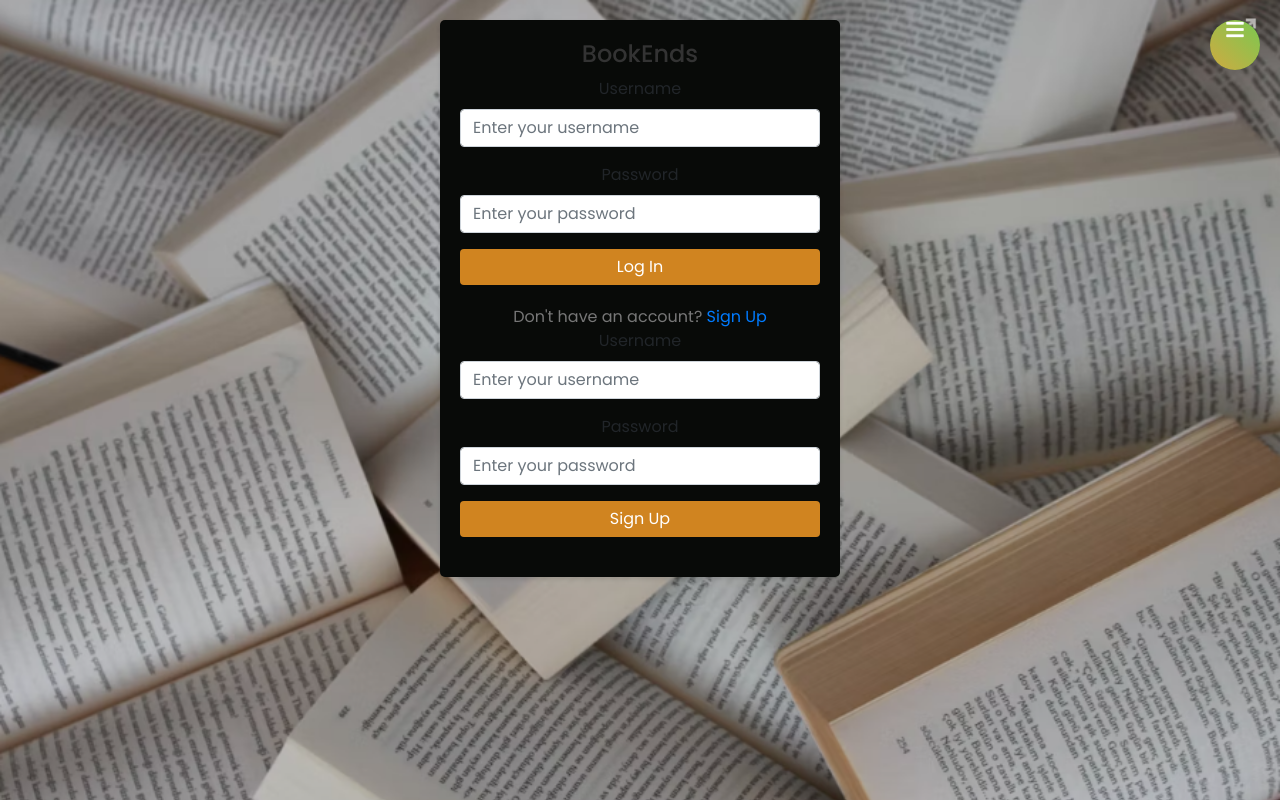
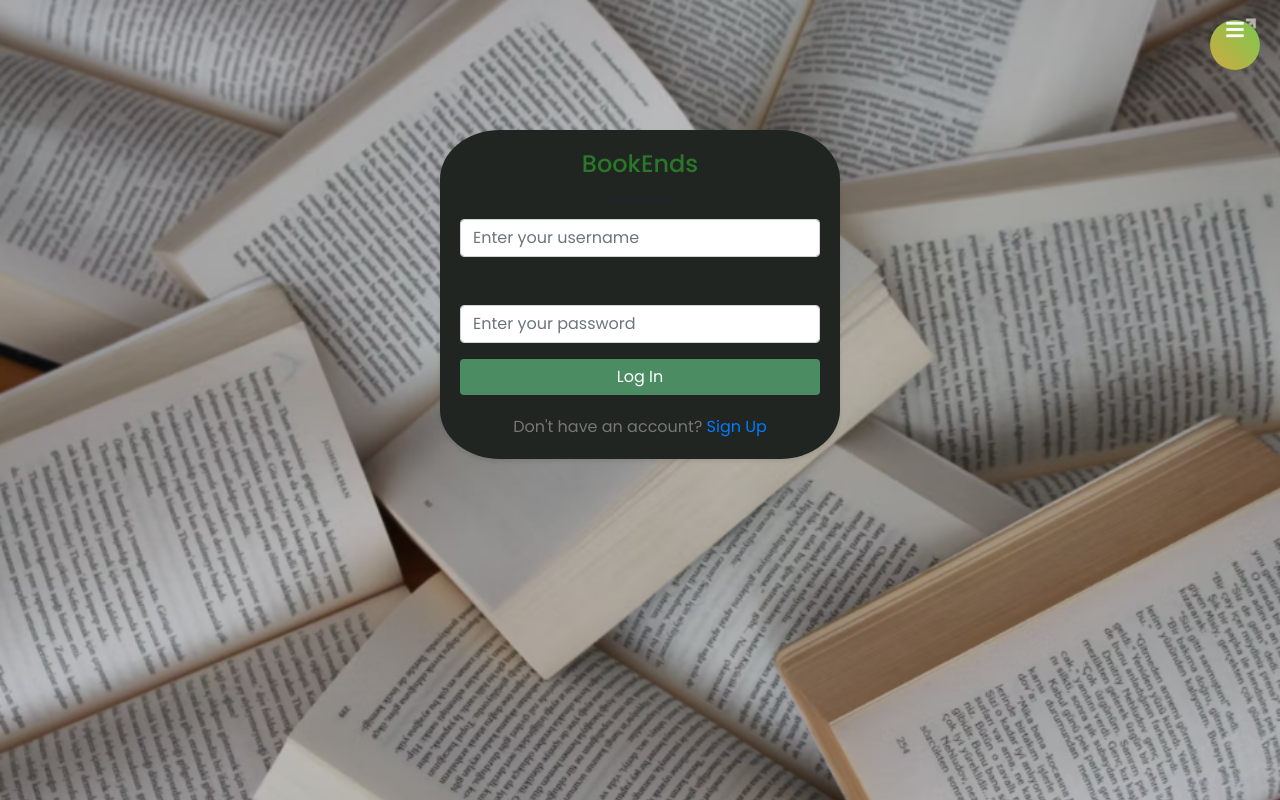
Before and after one commit to SidneyEdwards/GreenPage, a Node server app: page /login in a window 1280 px wide. Run offline with Node 20, Linux system fonts and the light colour scheme; some libraries are stand-ins or nearby versions.

Commit message:
login-smaller

```diff
--- a/views/layouts/main.handlebars
+++ b/views/layouts/main.handlebars
@@ -144,9 +144,9 @@ input[type="checkbox"]{
 <ul>
 
             <li><a href="/login">Login or Sign Up</a></li>
-            <li><a href="#">View Available Books</a></li>
-            <li><a href="/profile">View My Books</a></li>
-            <li><a href="/home">Home</a></li>
+            <li><a href="/mainlibrary">View Available Books</a></li>
+            <li><a href="/userlibrarys">View My Books</a></li>
+            <li><a href="/">Home</a></li>
 
 </ul>
       </div>
--- a/views/login.handlebars
+++ b/views/login.handlebars
@@ -3,6 +3,8 @@
     /* Add your custom styles here */
     .body {
     font-family: Arial, sans-serif;
+    font-color:  #acdfac;
+
     background: url("/images/books.jpg");
     background-size: cover;
     width: 100%;
@@ -13,16 +15,17 @@
 
     .login-card {
     max-width: 400px;
-    margin: 0 auto;
-        background-color: #080a08;
-    border-radius: 5px;
-    box-shadow: 0 2px 4px rgba(0, 0, 0, 0.1);
+    margin: 110 auto;
+    background-color: #212521;
+    font-color: #98b998;
+    border-radius: 15%;
+    box-shadow: 0 2px 4px rgba(7, 7, 7, 0.1);
     padding: 20px;
     text-align: center;
     }
 
     .login-title {
-    color: #333;
+    color: #297829;
     font-size: 24px;
     margin-top: 0;
     }
@@ -32,14 +35,14 @@
     }
 
     .login-form .btn-login {
-    background-color: #d08420;
+    background-color: #4b8c62;
     color: #fff;
     border: none;
     width: 100%;
     }
 
     .login-form .btn-login:hover {
-    background-color: #b7592d;
+    background-color: #29802d;
     }
 
     .login-form .form-footer {
@@ -61,21 +64,7 @@
     </div>
     <button type="submit" class="btn btn-login">Log In</button>
     <div class="form-footer">
-        Don't have an account? <a href="#">Sign Up</a>
-    </div>
-
-<div class="signIn-card">
-    <form id="signIn-form" class="signIn-form">
-    <div class="form-group">
-        <label for="username">Username</label>
-        <input type="text" class="form-control" id="username" placeholder="Enter your username">
-    </div>
-    <div class="form-group">
-        <label for="password">Password</label>
-        <input type="password" class="form-control" id="password" placeholder="Enter your password">
-    </div>
-    <button type="submit" class="btn btn-login">Sign Up</button>
-    <div class="form-footer">
+        Don't have an account? <a href="/signup">Sign Up</a>
     </div>
 
 
```
